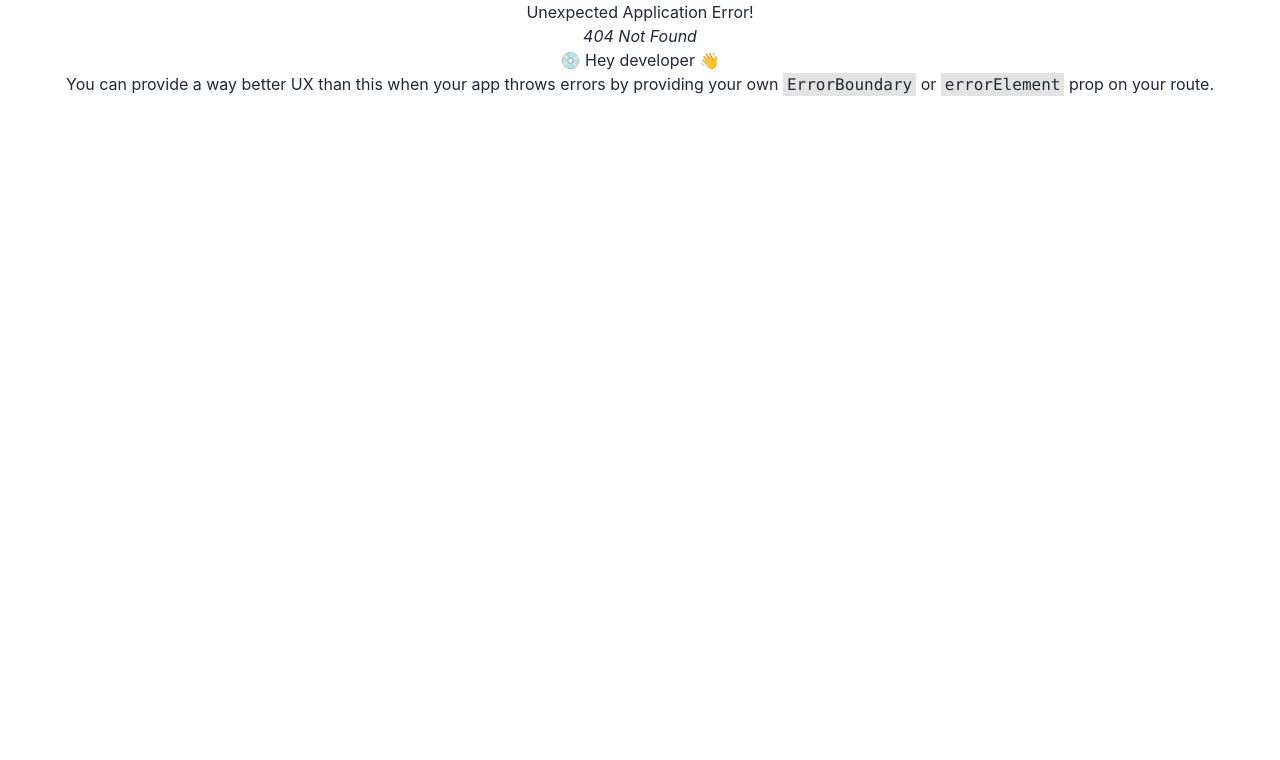
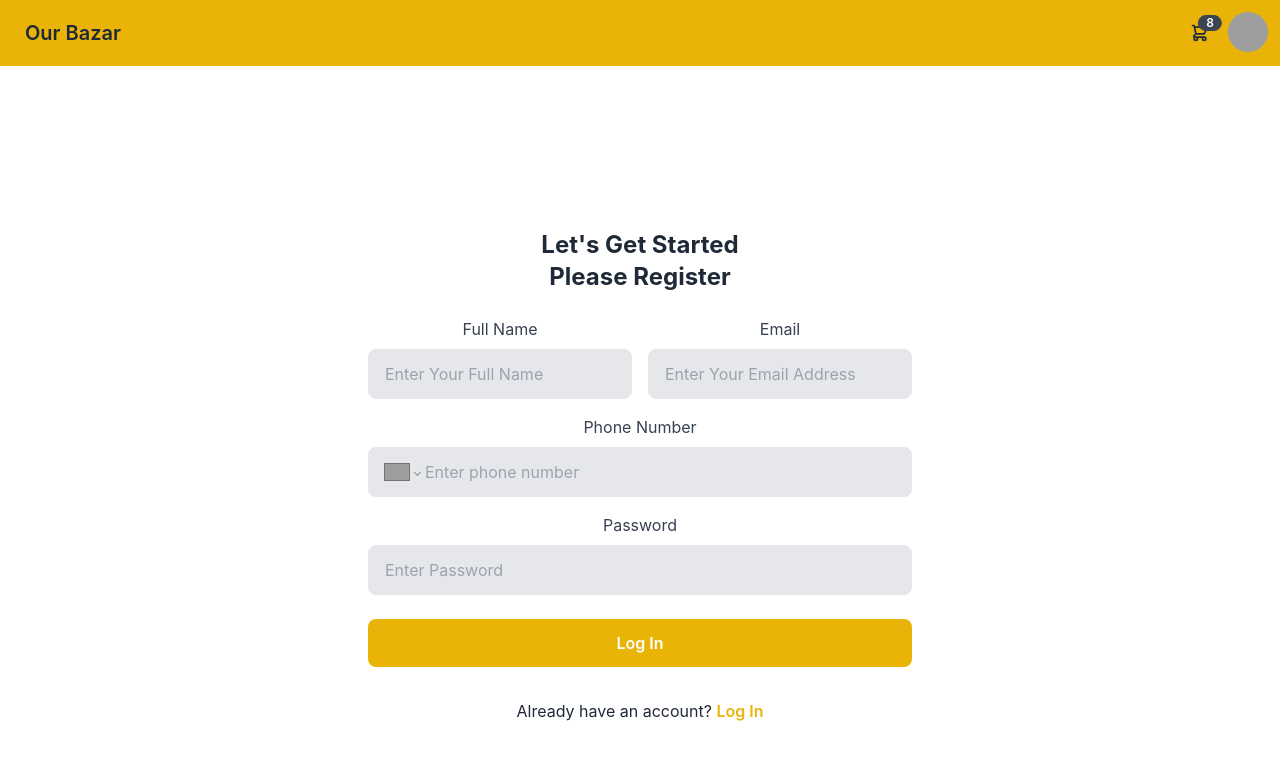
Before and after one commit to coderrabbi/our-bazar, a React (Create React App) app: page /register in a window 1280 px wide. Before the commit this address had no page. Shown: the top 760 px of the page. Built offline with nearby package versions, Linux system fonts and the light colour scheme; grey boxes are pictures that could not be loaded.

Commit message:
login and registation page created

```diff
--- a/package.json
+++ b/package.json
@@ -10,7 +10,9 @@
     "daisyui": "^2.51.5",
     "react": "^18.2.0",
     "react-dom": "^18.2.0",
+    "react-hot-toast": "^2.4.0",
     "react-icons": "^4.8.0",
+    "react-phone-number-input": "^3.2.19",
     "react-router-dom": "^6.10.0",
     "react-scripts": "5.0.1",
     "web-vitals": "^2.1.4"
@@ -27,7 +29,6 @@
       "react-app/jest"
     ]
   },
-  "proxy": "https://fakestoreapi.com",
   "browserslist": {
     "production": [
       ">0.2%",
--- a/src/App.js
+++ b/src/App.js
@@ -1,11 +1,13 @@
 import "./App.css";
 import { RouterProvider } from "react-router-dom";
 import { routes } from "./Router/Routes";
+import { Toaster } from "react-hot-toast";
 
 function App() {
   return (
     <div className="App">
       <RouterProvider router={routes}></RouterProvider>
+      <Toaster />
     </div>
   );
 }
--- a/src/Router/Routes.js
+++ b/src/Router/Routes.js
@@ -3,6 +3,8 @@ import Main from "../common/Main";
 import Home from "../pages/Home";
 import ProductDetailsPage from "../pages/ProductDetailsPage";
 import DashboardLayout from "../Layout/DashboardLayout";
+import Register from "../pages/Register";
+import Login from "../pages/Login";
 
 export const routes = createBrowserRouter([
   {
@@ -19,6 +21,8 @@ export const routes = createBrowserRouter([
           fetch(`https://fakestoreapi.com/products/${params.id}`),
         element: <ProductDetailsPage />,
       },
+      { path: "/register", element: <Register /> },
+      { path: "/login", element: <Login /> },
     ],
   },
   {
--- a/src/index.css
+++ b/src/index.css
@@ -53,3 +53,9 @@ code {
     transform: translateY(10px);
   }
 }
+.PhoneInputInput {
+  flex: 1 1;
+  min-width: 0;
+  outline: none !important;
+  background: none !important;
+}
--- a/src/pages/Login.js
+++ b/src/pages/Login.js
@@ -0,0 +1,99 @@
+import React, { useState } from "react";
+import { toast } from "react-hot-toast";
+import { Link } from "react-router-dom";
+import axiosInstance from "../utils/axiosInstance";
+import PhoneInput from "react-phone-number-input";
+import "react-phone-number-input/style.css";
+const Login = () => {
+  const [value, setValue] = useState();
+  const handleSubmit = async (e) => {
+    e.preventDefault();
+    const form = e.target;
+    const phoneNumber = form.number.value;
+    const name = form.name.value;
+    const password = form.password.value;
+    const email = form.email.value;
+    const userInfo = {
+      name: name,
+      email: email,
+      phoneNumber: phoneNumber,
+      password: password,
+    };
+    console.log(phoneNumber, password);
+    const phoneNumberRegex = /^(?:(?:\+|00)88|01)?(?:\d{11}|\d{13})$/;
+
+    if (phoneNumberRegex.test(phoneNumber)) {
+      const { data } = await axiosInstance.post("/api/register", userInfo, {
+        headers: {
+          "Content-Type": "application/json",
+        },
+        withCredentials: true,
+      });
+      console.log(data);
+    } else {
+      toast.error("Invalid Bangladeshi phone number");
+    }
+  };
+  return (
+    <section className="flex flex-col md:flex-row h-screen items-center">
+      <div
+        className="bg-white w-full md:max-w-md lg:max-w-full md:mx-auto md:mx-0  md:w-1/2 xl:w-1/2 h-screen px-6 lg:px-16 xl:px-12
+        flex items-center justify-center"
+      >
+        <div className="w-full h-100">
+          <h1 className="text-xl md:text-2xl font-bold leading-tight mt-5">
+            Let's Get Started
+          </h1>
+
+          <form className="mt-6" onSubmit={handleSubmit}>
+            <div>
+              <label className="block text-gray-700">Phone Number</label>
+              <PhoneInput
+                placeholder="Enter phone number"
+                value={value}
+                defaultCountry="BD"
+                onChange={setValue}
+                className="w-full px-4 py-3 rounded-lg bg-gray-200 mt-2 border focus:border-primary focus:bg-white focus:outline-none"
+                autoFocus
+                required
+              />
+            </div>
+
+            <div className="mt-4">
+              <label className="block text-gray-700">Password</label>
+              <input
+                name="password"
+                type="password"
+                placeholder="Enter Password"
+                minLength="6"
+                className="w-full px-4 py-3 rounded-lg bg-gray-200 mt-2 border focus:border-primary
+                focus:bg-white focus:outline-none"
+                required
+              />
+            </div>
+
+            <button
+              type="submit"
+              className="w-full block bg-primary hover:bg-yellow-400 focus:bg-yellow-400 text-white font-semibold rounded-lg
+              px-4 py-3 mt-6"
+            >
+              Log In
+            </button>
+          </form>
+
+          <p className="mt-8">
+            Need an account?{" "}
+            <Link
+              to="/register"
+              className="text-primary hover:text-yellow-700 font-semibold"
+            >
+              Create an account
+            </Link>
+          </p>
+        </div>
+      </div>
+    </section>
+  );
+};
+
+export default Login;
--- a/src/pages/Register.js
+++ b/src/pages/Register.js
@@ -0,0 +1,123 @@
+import axios from "axios";
+import React, { useState } from "react";
+import { toast } from "react-hot-toast";
+import { Link } from "react-router-dom";
+import axiosInstance from "../utils/axiosInstance";
+import PhoneInput from "react-phone-number-input";
+import "react-phone-number-input/style.css";
+const Register = () => {
+  const [value, setValue] = useState();
+  const handleSubmit = async (e) => {
+    e.preventDefault();
+    const form = e.target;
+    const phoneNumber = form.number.value;
+    const name = form.name.value;
+    const password = form.password.value;
+    const email = form.email.value;
+    const userInfo = {
+      name: name,
+      email: email,
+      phoneNumber: phoneNumber,
+      password: password,
+    };
+    console.log(phoneNumber, password);
+    const phoneNumberRegex = /^(?:(?:\+|00)88|01)?(?:\d{11}|\d{13})$/;
+
+    if (phoneNumberRegex.test(phoneNumber)) {
+      const { data } = await axiosInstance.post("/api/register", userInfo, {
+        headers: {
+          "Content-Type": "application/json",
+        },
+        withCredentials: true,
+      });
+      console.log(data);
+    } else {
+      toast.error("Invalid Bangladeshi phone number");
+    }
+  };
+  return (
+    <section className="flex flex-col md:flex-row h-screen items-center">
+      <div
+        className="bg-white w-full md:max-w-md lg:max-w-full md:mx-auto md:mx-0  md:w-1/2 xl:w-1/2 h-screen px-6 lg:px-16 xl:px-12
+        flex items-center justify-center"
+      >
+        <div className="w-full h-100">
+          <h1 className="text-xl md:text-2xl font-bold leading-tight mt-5">
+            Let's Get Started <br /> Please Register
+          </h1>
+
+          <form className="mt-6" onSubmit={handleSubmit}>
+            <div className="flex gap-4">
+              <div className="flex-1">
+                <label className="block text-gray-700">Full Name</label>
+                <input
+                  type="name"
+                  name="name"
+                  placeholder="Enter Your Full Name"
+                  className="w-full px-4 py-3 rounded-lg bg-gray-200 mt-2 border focus:border-primary focus:bg-white focus:outline-none"
+                  autoFocus
+                />
+              </div>
+              <div className="flex-1">
+                <label className="block text-gray-700">Email</label>
+                <input
+                  type="email"
+                  name="email"
+                  placeholder="Enter Your Email Address"
+                  className="w-full px-4 py-3 rounded-lg bg-gray-200 mt-2 border focus:border-primary focus:bg-white focus:outline-none"
+                  autoFocus
+                  required
+                />
+              </div>
+            </div>
+            <div className="mt-4">
+              <label className="block text-gray-700">Phone Number</label>
+              <PhoneInput
+                placeholder="Enter phone number"
+                value={value}
+                defaultCountry="BD"
+                onChange={setValue}
+                className="w-full px-4 py-3 rounded-lg bg-gray-200 mt-2 border focus:border-primary focus:bg-white focus:outline-none"
+                autoFocus
+                required
+              />
+            </div>
+
+            <div className="mt-4">
+              <label className="block text-gray-700">Password</label>
+              <input
+                name="password"
+                type="password"
+                placeholder="Enter Password"
+                minLength="6"
+                className="w-full px-4 py-3 rounded-lg bg-gray-200 mt-2 border focus:border-primary
+                focus:bg-white focus:outline-none"
+                required
+              />
+            </div>
+
+            <button
+              type="submit"
+              className="w-full block bg-primary hover:bg-yellow-400 focus:bg-yellow-400 text-white font-semibold rounded-lg
+              px-4 py-3 mt-6"
+            >
+              Log In
+            </button>
+          </form>
+
+          <p className="mt-8">
+            Already have an account?{" "}
+            <Link
+              to="/login"
+              className="text-primary hover:text-yellow-700 font-semibold"
+            >
+              Log In
+            </Link>
+          </p>
+        </div>
+      </div>
+    </section>
+  );
+};
+
+export default Register;
--- /dev/null
+++ b/src/utils/axiosInstance.js
@@ -0,0 +1,6 @@
+import axios from "axios";
+const axiosInstance = axios.create({
+  baseURL: "http://localhost:5000",
+});
+
+export default axiosInstance;
```
Also changed, not shown: 1 other file (tests, documents, lock files or other folders).
